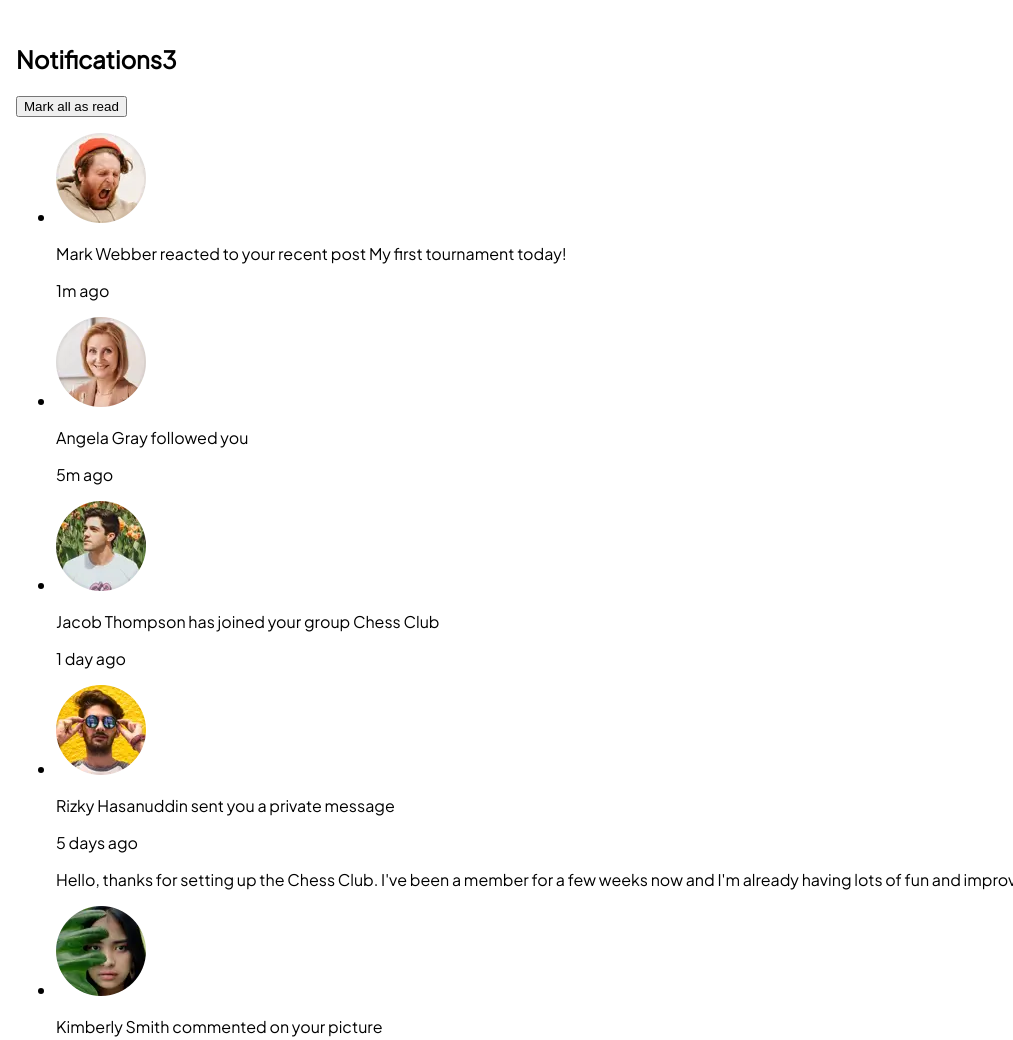
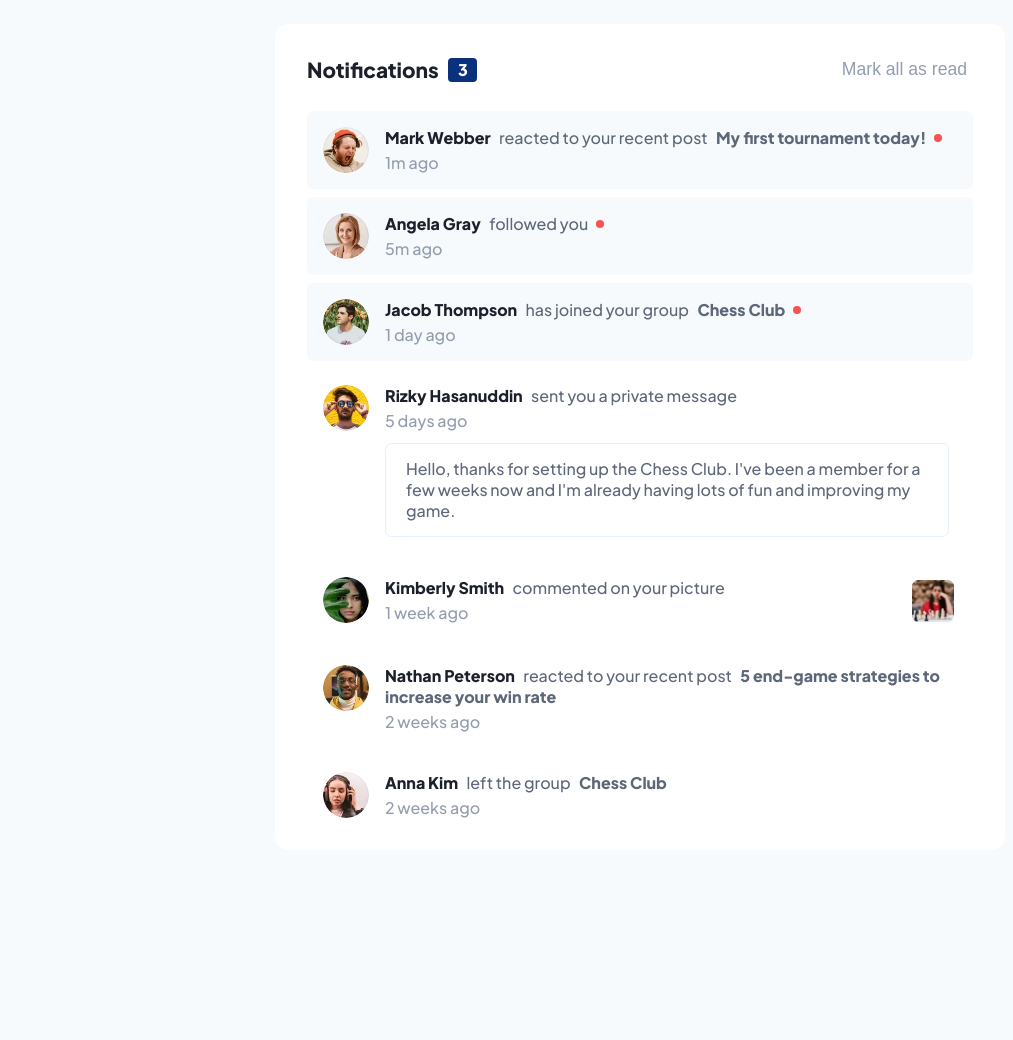
Before and after one commit to strikes7/FEM-notification, a website: page index.html in a window 1280 px wide. Shown: the top 1040 px of the page, without its empty margins (0-1013 px from the left). After the commit the page ends 930 px from the top, so only its background shows below. Drawn offline with Linux system fonts and the light colour scheme.

Commit message:
comments css completed

```diff
--- a/index.html
+++ b/index.html
@@ -3,8 +3,6 @@
   <head>
     <meta charset="UTF-8" />
     <meta name="viewport" content="width=device-width, initial-scale=1.0" />
-    <!-- displays site properly based on user's device -->
-
     <link
       rel="icon"
       type="image/png"
@@ -14,7 +12,7 @@
     <link rel="preconnect" href="https://fonts.googleapis.com" />
     <link rel="preconnect" href="https://fonts.gstatic.com" crossorigin />
     <link
-      href="https://fonts.googleapis.com/css2?family=Plus+Jakarta+Sans:ital@0;1&display=swap"
+      href="https://fonts.googleapis.com/css2?family=Plus+Jakarta+Sans:ital,wght@0,200..800;1,200..800&display=swap"
       rel="stylesheet"
     />
     <link rel="stylesheet" href="assets/css/style.css" />
@@ -23,11 +21,12 @@
   <body>
     <main>
       <header class="notifications-header">
-        <h2 class="notification-header__title">Notifications<span>3</span></h2>
+        <h2 class="notifications-header__title">Notifications</h2>
+        <span class="notifications-header__counter">3</span>
         <button id="mark-as-read" type="button">Mark all as read</button>
       </header>
       <ul class="comments">
-        <li class="comment">
+        <li class="comment" data-is-read="false">
           <img
             src="assets/images/avatar-mark-webber.webp"
             width="90"
@@ -35,15 +34,16 @@
             alt="Mark Webber"
             class="comment__author-thumb"
           />
-          <div class="comment-wrapper" data-is-read="false">
+          <div class="comment-wrapper">
             <p class="comment__text">
-              <span class="comment__author-name">Mark Webber</span> reacted to
-              your recent post My first tournament today!
+              <a href="#" class="comment__author-name">Mark Webber</a> reacted
+              to your recent post
+              <a href="#" class="user-content">My first tournament today!</a>
             </p>
             <p class="comment__date">1m ago</p>
           </div>
         </li>
-        <li class="comment">
+        <li class="comment" data-is-read="false">
           <img
             src="assets/images/avatar-angela-gray.webp"
             width="90"
@@ -51,14 +51,15 @@
             alt="Angela Gray"
             class="comment__author-thumb"
           />
-          <div class="comment-wrapper" data-is-read="false">
+          <div class="comment-wrapper">
             <p class="comment__text">
-              <span class="comment__author-name">Angela Gray</span> followed you
+              <a href="#" class="comment__author-name">Angela Gray</a> followed
+              you
             </p>
             <p class="comment__date">5m ago</p>
           </div>
         </li>
-        <li class="comment">
+        <li class="comment" data-is-read="false">
           <img
             src="assets/images/avatar-jacob-thompson.webp"
             width="90"
@@ -66,10 +67,10 @@
             alt="Jacob Thompson"
             class="comment__author-thumb"
           />
-          <div class="comment-wrapper" data-is-read="false">
+          <div class="comment-wrapper">
             <p class="comment__text">
-              <span class="comment__author-name">Jacob Thompson</span> has
-              joined your group <span class="user-group">Chess Club</span>
+              <a href="#" class="comment__author-name">Jacob Thompson</a> has
+              joined your group <a href="#" class="user-content">Chess Club</a>
             </p>
             <p class="comment__date">1 day ago</p>
           </div>
@@ -82,17 +83,19 @@
             alt="Rizky Hasanuddin"
             class="comment__author-thumb"
           />
-          <div class="comment-wrapper" data-is-read="false">
+          <div class="comment-wrapper">
             <p class="comment__text">
-              <span class="comment__author-name">Rizky Hasanuddin</span> sent
+              <a href="#" class="comment__author-name">Rizky Hasanuddin</a> sent
               you a private message
             </p>
             <p class="comment__date">5 days ago</p>
+            <a href="#" class="user-message">
               <p class="comment__message">
                 Hello, thanks for setting up the Chess Club. I've been a member
                 for a few weeks now and I'm already having lots of fun and
                 improving my game.
               </p>
+            </a>
           </div>
         </li>
         <li class="comment">
@@ -103,16 +106,19 @@
             alt="Kimberly Smith"
             class="comment__author-thumb"
           />
-          <div class="comment-wrapper" data-is-read="false">
-            <p class="comment__text">
-              <span class="comment__author-name">Kimberly Smith</span> commented
-              on your picture
-            </p>
+          <div class="comment-wrapper">
+            <a href="#" class="user-picture">
               <img
                 src="assets/images/image-chess.webp"
+                width="90"
+                height="90"
                 alt="chess match"
-              class="user-picture"
               />
+            </a>
+            <p class="comment__text">
+              <a href="#" class="comment__author-name">Kimberly Smith</a>
+              commented on your picture
+            </p>
             <p class="comment__date">1 week ago</p>
           </div>
         </li>
@@ -124,12 +130,12 @@
             alt="Nathan Peterson"
             class="comment__author-thumb"
           />
-          <div class="comment-wrapper" data-is-read="false">
+          <div class="comment-wrapper">
             <p class="comment__text">
-              <span class="comment__author-name">Nathan Peterson</span> reacted
-              to your recent post
-              <span class="user-post"
-                >5 end-game strategies to increase your win rate</span
+              <a href="#" class="comment__author-name">Nathan Peterson</a>
+              reacted to your recent post
+              <a href="#" class="user-content"
+                >5 end-game strategies to increase your win rate</a
               >
             </p>
             <p class="comment__date">2 weeks ago</p>
@@ -143,10 +149,11 @@
             alt="Anna Kim"
             class="comment__author-thumb"
           />
-          <div class="comment-wrapper" data-is-read="false">
+          <div class="comment-wrapper">
             <p class="comment__text">
-              <span class="comment__author-name">Anna Kim</span> left the group
-              <span class="user-group">Chess Club</span>
+              <a href="#" class="comment__author-name">Anna Kim</a> left the
+              group
+              <a href="#" class="user-content">Chess Club</a>
             </p>
             <p class="comment__date">2 weeks ago</p>
           </div>
--- a/src/assets/sass/abstract/_fonts.scss
+++ b/src/assets/sass/abstract/_fonts.scss
@@ -1,7 +1,7 @@
 @use "utilities" as *;
 $fs-300: 0.9rem;
 $fs-400: 1rem;
-$fs-500: 1.2rem;
-$fs-600: 1.5rem;
+$fs-500: 1.1rem;
+$fs-600: 1.3rem;
 
 $ff-primary: "Plus Jakarta Sans", system-ui, sans-serif;
--- /dev/null
+++ b/src/assets/sass/components/comments/_comments.scss
@@ -0,0 +1,129 @@
+@use "../../abstract/" as *;
+.comments {
+  display: flex;
+  flex-direction: column;
+  gap: 0.5rem;
+  padding-inline-start: 0;
+  list-style-type: none;
+  font-weight: 500;
+}
+
+.comment {
+  padding: 1rem;
+  display: flex;
+  gap: 1rem;
+  border-radius: 0.375rem;
+
+  &[data-is-read="false"] {
+    background-color: $clr-neutral-200;
+    & .comment__text::after {
+      content: "";
+      height: 0.5rem;
+      width: 0.5rem;
+      background-color: $clr-red;
+      position: absolute;
+      border-radius: 50%;
+      right: -1rem;
+      inset-block-start: 0.45rem;
+    }
+  }
+
+  &-wrapper {
+    align-self: center;
+    flex-grow: 1;
+  }
+
+  &__author-thumb {
+    border-radius: 50%;
+    width: 2.875rem;
+    height: 2.875rem;
+    vertical-align: center;
+  }
+
+  &__text {
+    position: relative;
+    margin-block: 0 0.25rem;
+    color: $clr-neutral-700;
+    width: fit-content;
+  }
+
+  &__author-name {
+    margin-inline-end: 0.5ch;
+    font-weight: 800;
+    color: $clr-neutral-800;
+    text-decoration: none;
+    outline-color: $clr-blue;
+
+    &:hover,
+    &:focus {
+      color: $clr-blue;
+    }
+  }
+
+  &__date {
+    margin-block: 0;
+    color: $clr-neutral-600;
+  }
+
+  &__message {
+    margin-block: 0;
+  }
+}
+
+.user-content {
+  margin-inline-start: 0.5ch;
+  font-weight: 800;
+  text-decoration: none;
+  color: $clr-neutral-700;
+  transition: color 0.2s ease-in-out;
+  outline-color: $clr-blue;
+
+  &:hover,
+  &:focus {
+    color: $clr-blue;
+  }
+}
+
+.user-message {
+  display: block;
+  margin-block-start: 0.75rem;
+  margin-inline-end: 0.5rem;
+  padding: 0.9rem 1.25rem;
+  box-sizing: border-box;
+  text-decoration: none;
+  border: 1.5px solid $clr-neutral-300;
+  border-radius: 0.4rem;
+  color: $clr-neutral-700;
+  outline-color: $clr-neutral-300;
+  transition: background-color 0.2s ease-in-out;
+
+  &:hover,
+  &:focus {
+    background-color: $clr-neutral-300;
+  }
+}
+
+.user-picture {
+  box-sizing: border-box;
+  margin-inline-start: 1rem;
+  display: block;
+  width: 3rem;
+  height: 3rem;
+  overflow: hidden;
+  border-radius: 0.4rem;
+  float: right;
+  outline-color: $clr-neutral-300;
+  border: 3px solid $clr-neutral-100;
+  transition: border-color 0.2s ease-in-out;
+
+  &:hover,
+  &:focus {
+    border-color: $clr-neutral-300;
+  }
+  & > img {
+    width: 100%;
+    height: 100%;
+    object-fit: cover;
+    display: block;
+  }
+}
--- /dev/null
+++ b/src/assets/sass/components/comments/_header.scss
@@ -0,0 +1,43 @@
+@use "../../abstract/" as *;
+
+.notifications-header {
+  display: flex;
+  align-items: center;
+  padding-block: 2rem 0.75rem;
+  &__title {
+    margin-block: 0;
+    font-size: $fs-600;
+    font-weight: 800;
+    color: $clr-neutral-800;
+  }
+
+  &__counter {
+    height: fit-content;
+    margin-inline-start: 0.6rem;
+    padding: 0.25rem 0.6rem;
+    border-radius: 0.25rem;
+    background-color: $clr-blue;
+    font-size: $fs-400;
+    font-weight: 800;
+    line-height: 1;
+    color: $clr-neutral-100;
+  }
+}
+
+#mark-as-read {
+  margin-inline-start: auto;
+  border-width: 0;
+  color: $clr-neutral-600;
+  background-color: $clr-neutral-100;
+  outline-offset: 4px;
+  font-size: $fs-500;
+  font-weight: 500;
+  cursor: pointer;
+  transition: color 0.2s ease-in-out;
+  outline-color: $clr-blue;
+
+  &:hover,
+  &:focus {
+    color: $clr-blue;
+  }
+}
--- a/src/assets/sass/core/_general.scss
+++ b/src/assets/sass/core/_general.scss
@@ -4,7 +4,20 @@ body {
   margin: 0;
   padding: 1.5rem 1rem 5rem;
   display: flex;
-  grid-template-columns: 1fr;
+  justify-content: center;
   font-family: $ff-primary;
+  background-color: $clr-neutral-200;
+}
+
+main {
+  box-sizing: border-box;
+  max-width: 730px;
   background-color: $clr-neutral-100;
+  padding-inline: clamp(1rem, 3vw, 2rem);
+  border-radius: 0.85rem;
 }
+
+a,
+button {
+  outline-offset: 4px;
+}
--- a/src/assets/sass/style.scss
+++ b/src/assets/sass/style.scss
@@ -1 +1,4 @@
 @use "core/general";
+
+@use "components/comments/header";
+@use "components/comments/comments";
```
Also changed, not shown: assets/css/style.css. Lines whose indentation alone changed are shown as unchanged.
